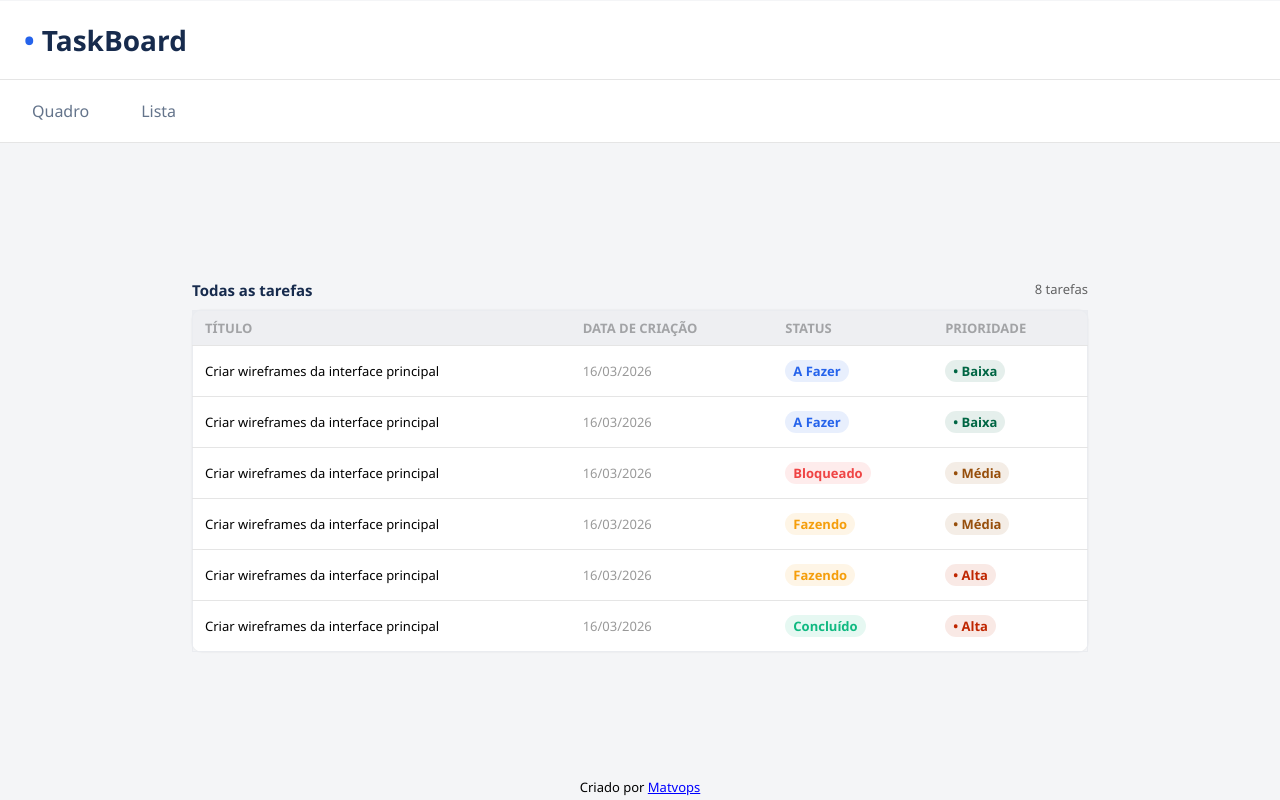
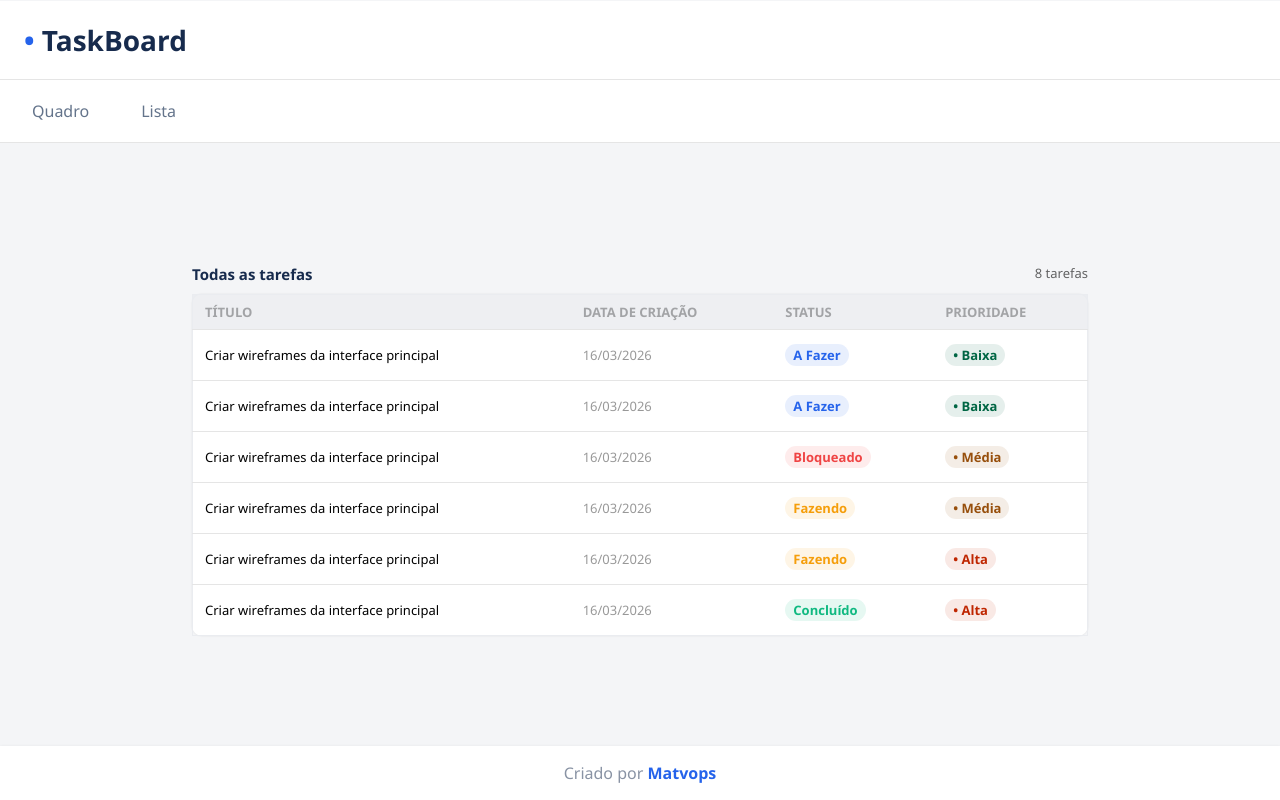
Before and after one commit to Matvops/simple-taskboard, a React (Vite) app: page /lista in a window 1280 px wide. Built offline with nearby package versions, Linux system fonts and the light colour scheme.

Commit message:
Feat: Refatora footer

```diff
--- a/src/components/Footer/index.tsx
+++ b/src/components/Footer/index.tsx
@@ -1,3 +1,4 @@
+import { RouterLink } from '../../routers/RouterLink';
 import style from './style.module.css';
 
 export const Footer = () => {
@@ -5,7 +6,9 @@ export const Footer = () => {
   return (
     <>
       <footer className={style.footer}>
-        <p className={style.text}>Criado por <a href="#">Matvops</a></p>
+        <p className={style.text}>Criado por
+          <RouterLink path='#'>Matvops</RouterLink>
+        </p>
       </footer>
     </>
   );
--- a/src/components/Footer/style.module.css
+++ b/src/components/Footer/style.module.css
@@ -1,12 +1,21 @@
 .footer {
     text-align: center;
-    margin-bottom: .4rem;
+    background-color: var(--background-color-secondary);
+    padding: 1.6rem;
+    box-shadow: 0 .2rem .4rem rgba(0, 0, 0, .2);
 }
 
 .text {
-    font-size: small;
+    font-size: medium;
+    color: var(--text-color-tertiary);
 }
 
 .text a {
-    color: blue;
+    color: var(--to-do-color);
+    text-decoration: none;
+    font-weight: 600;
 }
+
+.text a:hover {
+    text-decoration: underline;
+}
```
